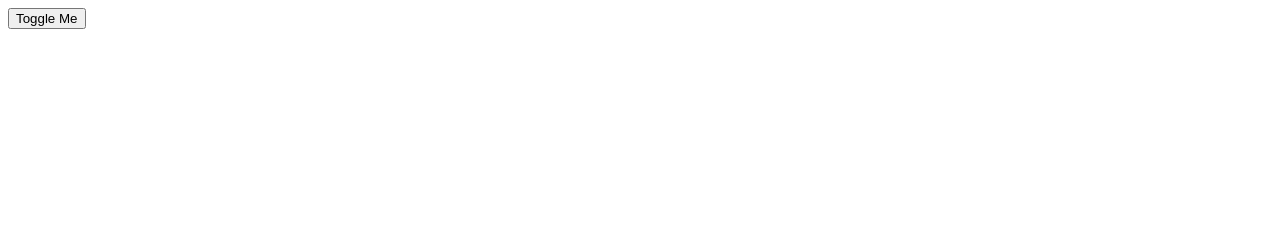
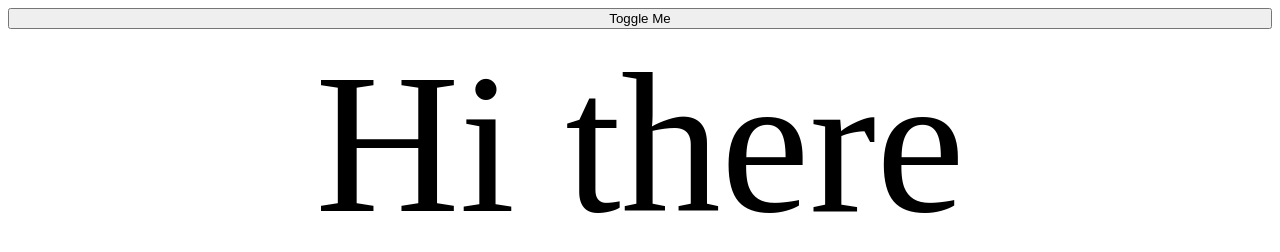
Before and after one commit to cbass2404/bottega_classwork, a plain HTML site: page javascript/jsBrowser/toggle.html in a window 1280 px wide. Both pictures are taken after a click on the button "Toggle Me". Drawn offline with Linux system fonts and the light colour scheme.

Commit message:
added section on toggle

```diff
--- a/javascript/jsBrowser/toggle.html
+++ b/javascript/jsBrowser/toggle.html
@@ -1,26 +1,33 @@
 <!DOCTYPE html>
-<html lang='en'>
+<html lang="en">
   <head>
-  <meta charset='UTF-8'>
+    <meta charset="UTF-8" />
     <title></title>
   </head>
 
   <style>
+    body {
+      font-size: 200px;
+      text-align: center;
+      display: flex;
+      flex-direction: column;
+    }
     .hidden {
       display: none;
     }
   </style>
   <body>
-
     <button id="toggleBtn">Toggle Me</button>
 
-  <div id="mainHeading" class="hidden">
-    Hi there
-  </div>
-
+    <div id="mainHeading" class="hidden">Hi there</div>
   </body>
 
   <script>
+    const heading = document.getElementById("mainHeading");
+    const btn = document.getElementById("toggleBtn");
 
+    btn.addEventListener("click", (e) => {
+      heading.classList.toggle("hidden");
+    });
   </script>
 </html>
```
Lines whose indentation alone changed are shown as unchanged.
